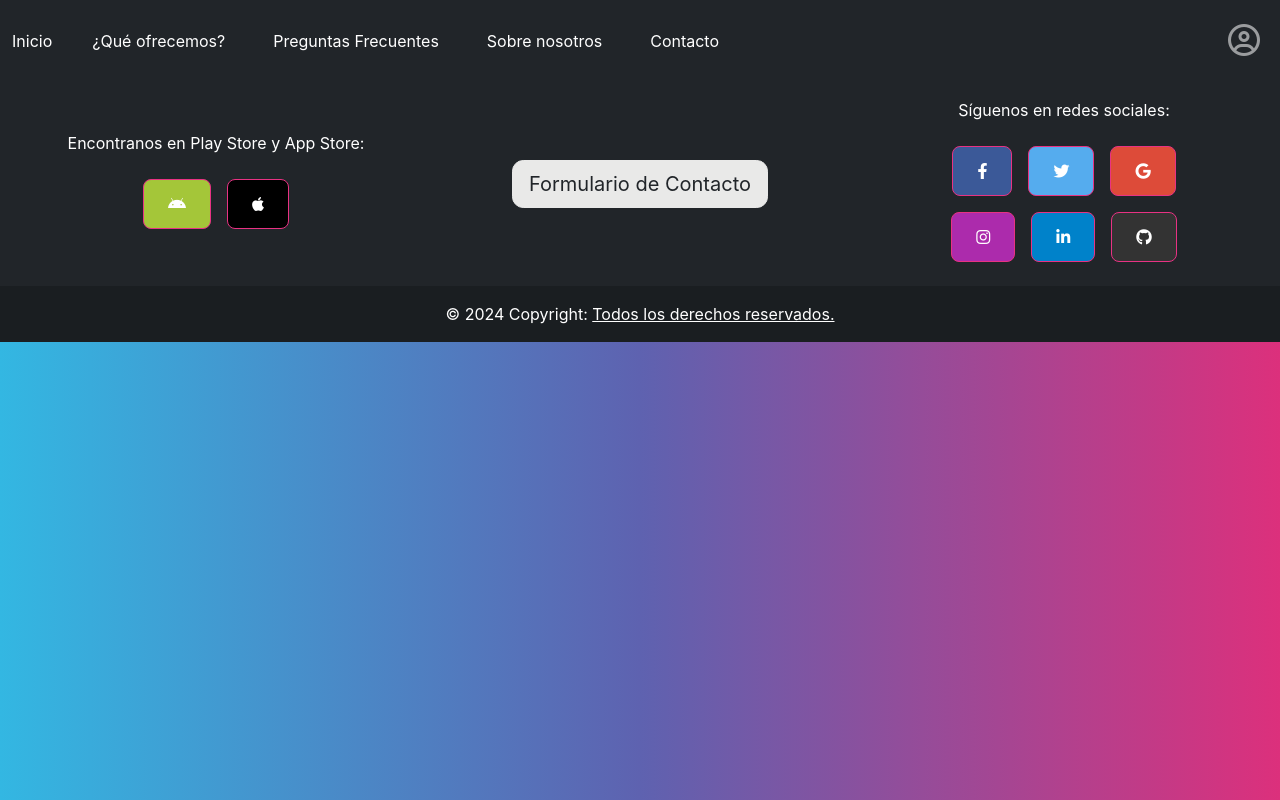
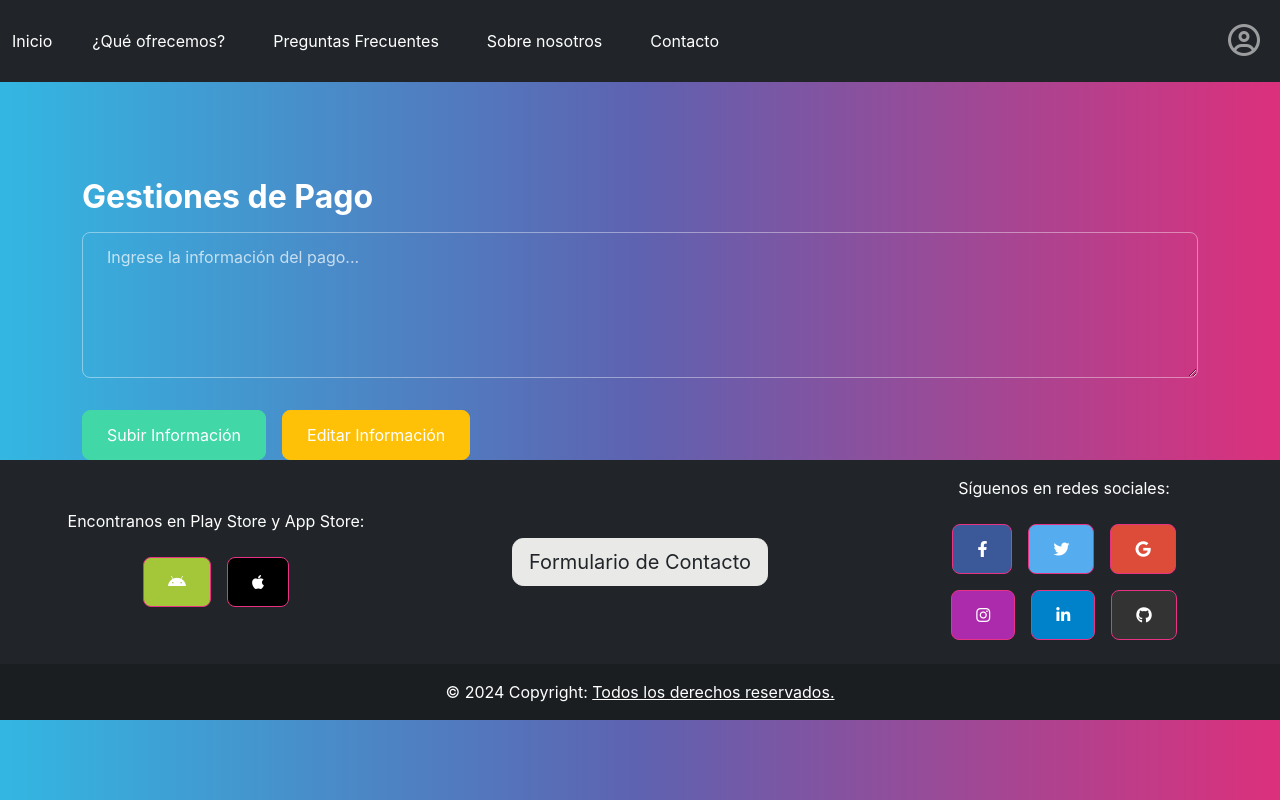
Before and after one commit to seezelop/React-nexoeducativo, a React (Create React App) app: page /gestiones-pago in a window 1280 px wide. Built offline with nearby package versions, Linux system fonts and the light colour scheme.

Commit message:
Se trabaja en Gestion de pagos

```diff
--- a/src/App.js
+++ b/src/App.js
@@ -48,6 +48,7 @@ import InformacionCursoAlumno from './componentes/pages/InformacionCursoAlumno';
 import RenovarMembresia from './componentes/pages/RenovarMembresia';
 import Chats from "./componentes/pages/Chats";
 import ChatIndividual from "./componentes/pages/ChatIndividual";
+import GestionesPago from "./componentes/pages/GestionesPago";
 
 
 function App() {
@@ -118,6 +119,7 @@ function App() {
              <Route path="/ABMalumno" element={<ABMalumno />} />
              <Route path="/ABMcurso" element={<ABMcurso />} />
              <Route path="/ABMpreceptor" element={<ABMpreceptor />} />
+             <Route path="/gestiones-pago" element={<GestionesPago />} />
 
               {/* Rutas para PRECEPTOR  */}
               <Route path="/GestionarAsistenciaAlumno" element={<GestionarAsistenciaAlumno />} />
--- a/src/componentes/pages/Administrativo.js
+++ b/src/componentes/pages/Administrativo.js
@@ -4,9 +4,13 @@ import { useNavigate } from "react-router-dom";
 const Administrativo = () => {
   const navigate = useNavigate();
 
-  // Redirige al formulario para establecer el precio de la cuota
+  // Redirige a las diferentes secciones
   const redirectToPrecioCuota = () => {
     navigate("/EstablecerPrecioCuota");
+  };
+
+  const redirectToGestionesPago = () => {
+    navigate("/gestiones-pago");
   };
 
   return (
@@ -16,10 +20,12 @@ const Administrativo = () => {
         <h3 className="mb-5">Panel de Gestión Administrativa</h3>
 
         <div className="d-flex flex-column align-items-center gap-3">
+          {/* Botón para establecer precio de cuota */}
           <button className="btn btn-primary" onClick={redirectToPrecioCuota}>
             Establecer Precio Cuota
           </button>
 
+          {/* Botón para enviar comunicación */}
           <button
             className="btn btn-info text-white"
             onClick={() => alert("Comunicación enviada")}
@@ -27,6 +33,7 @@ const Administrativo = () => {
             Enviar Comunicación
           </button>
 
+          {/* Botón para editar comunicación */}
           <button
             className="btn btn-warning text-dark"
             onClick={() => alert("Comunicación editada")}
@@ -34,11 +41,9 @@ const Administrativo = () => {
             Editar Comunicación
           </button>
 
-          <button
-            className="btn btn-success"
-            onClick={() => alert("Información del pago subida")}
-          >
-            Subir Información del Pago
+          {/* Botón para gestiones de pago */}
+          <button className="btn btn-success" onClick={redirectToGestionesPago}>
+            Gestiones de Pago
           </button>
         </div>
       </div>
--- /dev/null
+++ b/src/componentes/pages/GestionesPago.js
@@ -0,0 +1,62 @@
+import React, { useState } from "react";
+
+const GestionesPago = () => {
+  const [infoPago, setInfoPago] = useState("");
+  const [mensaje, setMensaje] = useState("");
+
+  const handleChange = (e) => {
+    setInfoPago(e.target.value);
+  };
+
+  const handleSubmit = async (tipo) => {
+    const endpoint =
+      tipo === "subir"
+        ? "http://localhost:8080/api/usuario/SubirInfoPago"
+        : "http://localhost:8080/api/usuario/EdtarInfoPago";
+
+    if (infoPago.length < 10 || infoPago.length > 255) {
+      setMensaje("El texto debe tener entre 10 y 255 caracteres.");
+      return;
+    }
+
+    try {
+      const response = await fetch(endpoint, {
+        method: "POST",
+        headers: { "Content-Type": "application/json" },
+        body: JSON.stringify({ infoPago }),
+      });
+
+      if (response.ok) {
+        setMensaje(`Información de pago ${tipo === "subir" ? "subida" : "editada"} correctamente.`);
+      } else {
+        setMensaje("Hubo un error, inténtalo nuevamente.");
+      }
+    } catch (error) {
+      setMensaje("Error al conectar con el servidor.");
+    }
+  };
+
+  return (
+    <div className="container mt-5">
+      <h2>Gestiones de Pago</h2>
+      <textarea
+        className="form-control"
+        placeholder="Ingrese la información del pago..."
+        value={infoPago}
+        onChange={handleChange}
+        rows="5"
+      ></textarea>
+      <div className="mt-3">
+        <button className="btn btn-success me-2" onClick={() => handleSubmit("subir")}>
+          Subir Información
+        </button>
+        <button className="btn btn-warning" onClick={() => handleSubmit("editar")}>
+          Editar Información
+        </button>
+      </div>
+      {mensaje && <p className="mt-3 alert alert-info">{mensaje}</p>}
+    </div>
+  );
+};
+
+export default GestionesPago;
```
